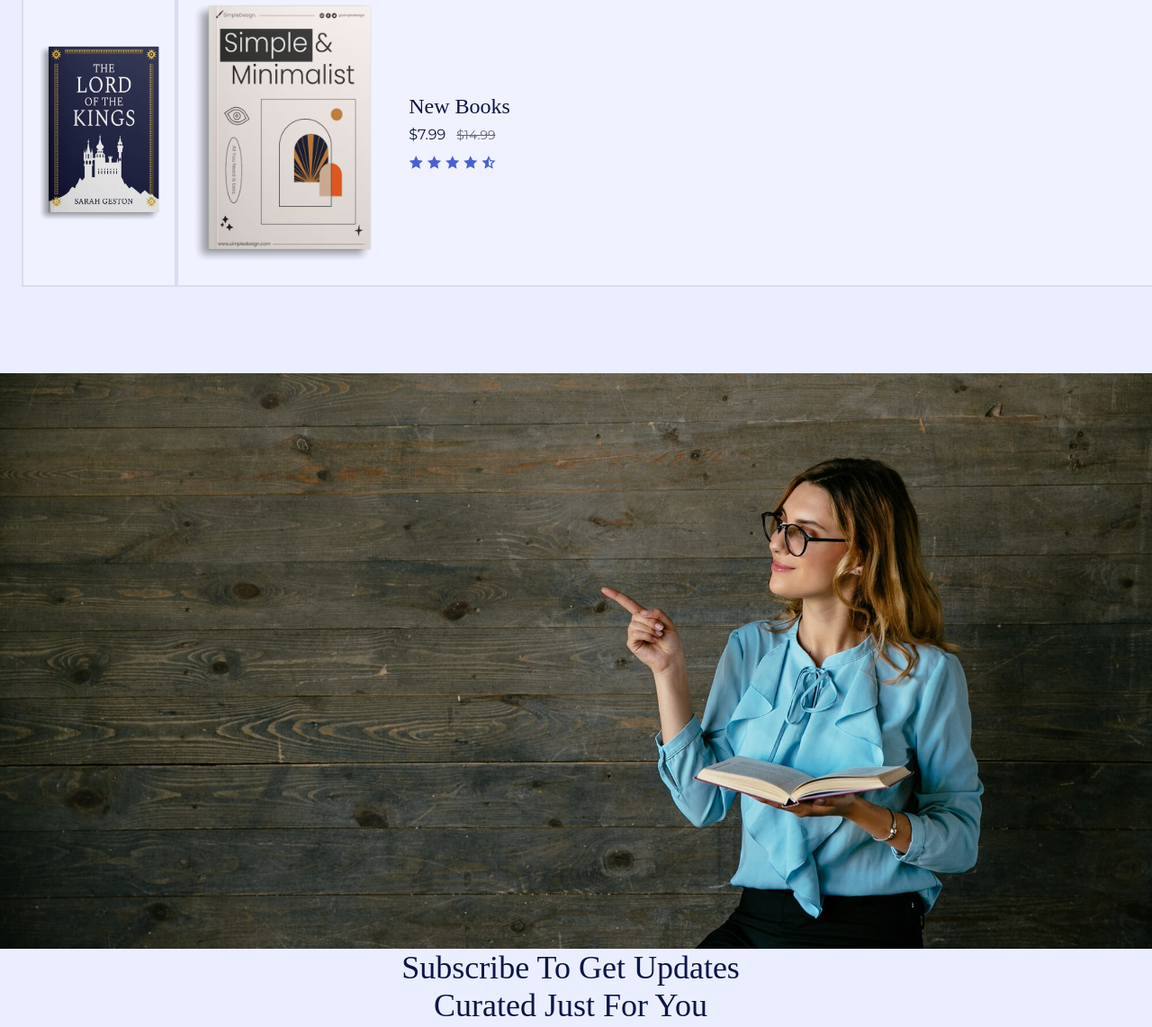
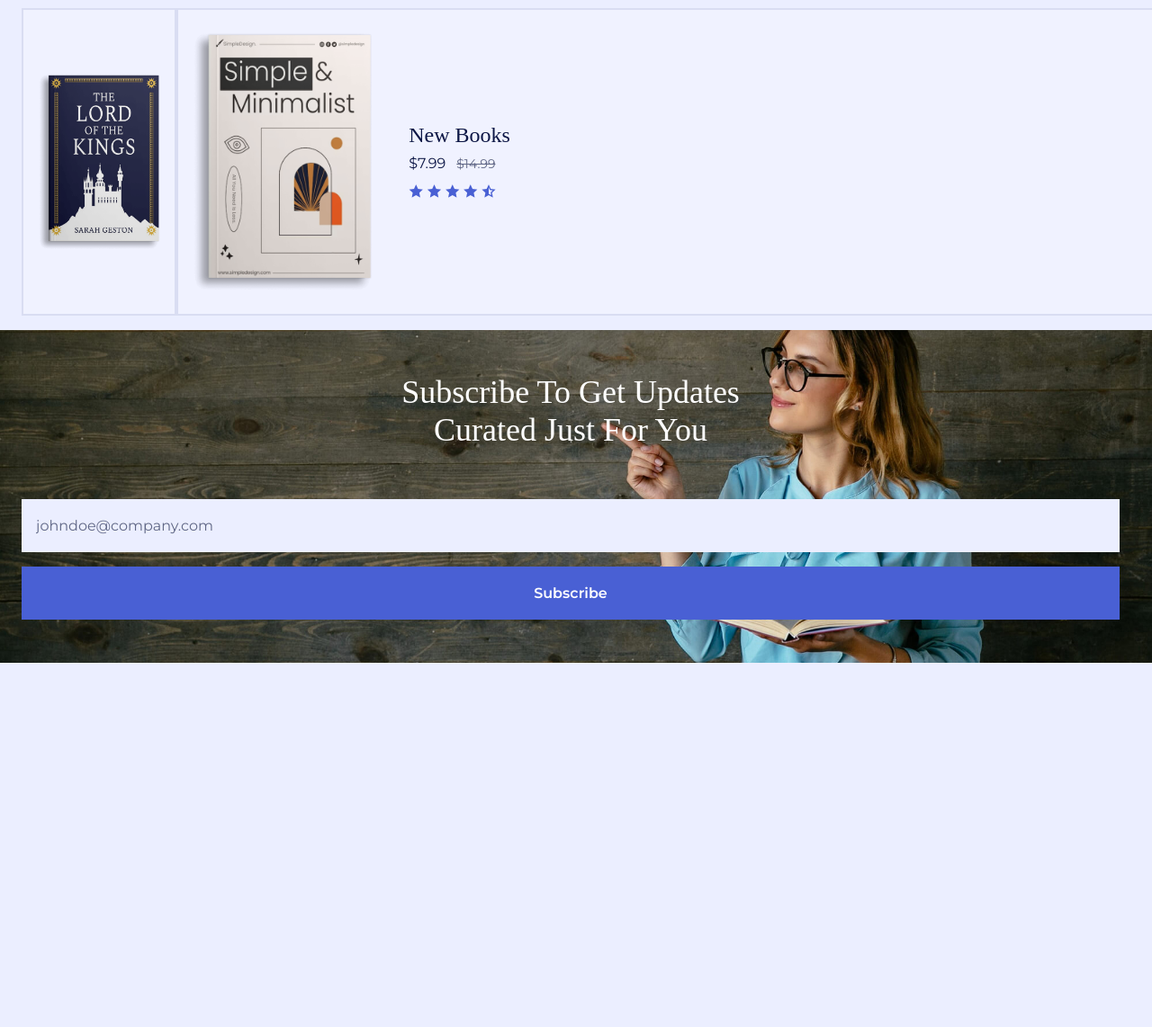
Before and after one commit to block-firm/book-bazaar, a plain HTML site: page index.html in a window 1280 px wide. Shown: the part 2967-4109 px from the top of the page at 90% size. After the commit the page ends 3944 px from the top, so only its background shows below. Drawn offline with nearby package versions, Linux system fonts and the light colour scheme; a web font is replaced by a local one.

Commit message:
Update style.css

```diff
--- a/style.css
+++ b/style.css
@@ -603,3 +603,58 @@ nav {
 .new__stars {
   color: var(--first-color);
 }
+
+
+.new__swiper {
+  color: var(--first-color);
+}
+
+.new__swiper:nth-child(1) {
+  margin-bottom: 2rem;
+}
+
+/* --Join-- */
+
+.join {
+  position: relative;
+  padding-block: 3rem;
+}
+
+.join__bg {
+  position: absolute;
+  top: 0;
+  left: 0;
+  width: 100%;
+  height: 100%;
+  object-fit: cover;
+  object-position: center;
+}
+
+.join__data {
+  position: relative;
+}
+
+.join__title {
+  color: var(--white-color);
+}
+
+.join__form {
+  display: grid;
+  row-gap: 1rem;
+}
+
+.join__input {
+  padding: 1.25rem 1rem;
+  background:var(--body-color);
+  color:var(--title-color);
+  transition: background-color .4s;
+}
+
+.join__input::placeholder {
+  color:var(--text-color);
+}
+
+.join__button {
+  padding-block: 1.25rem;
+  cursor: pointer;
+}
```
